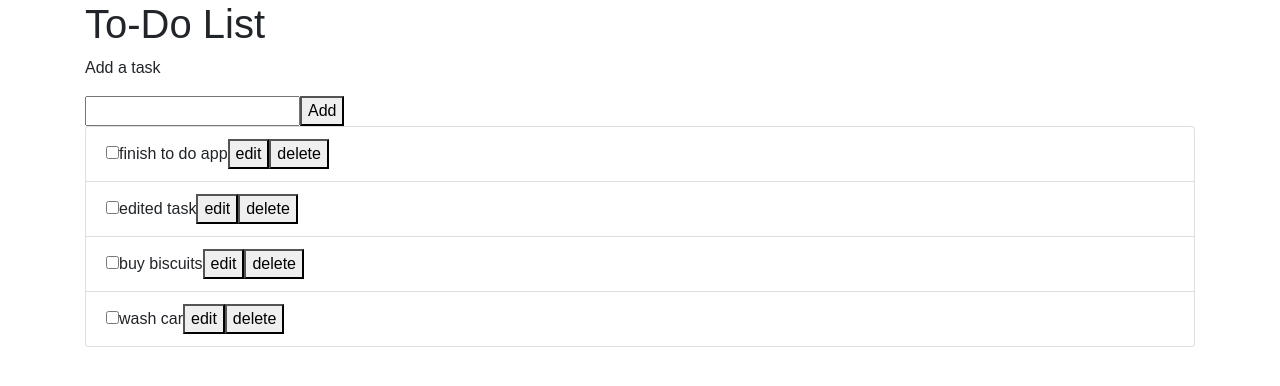
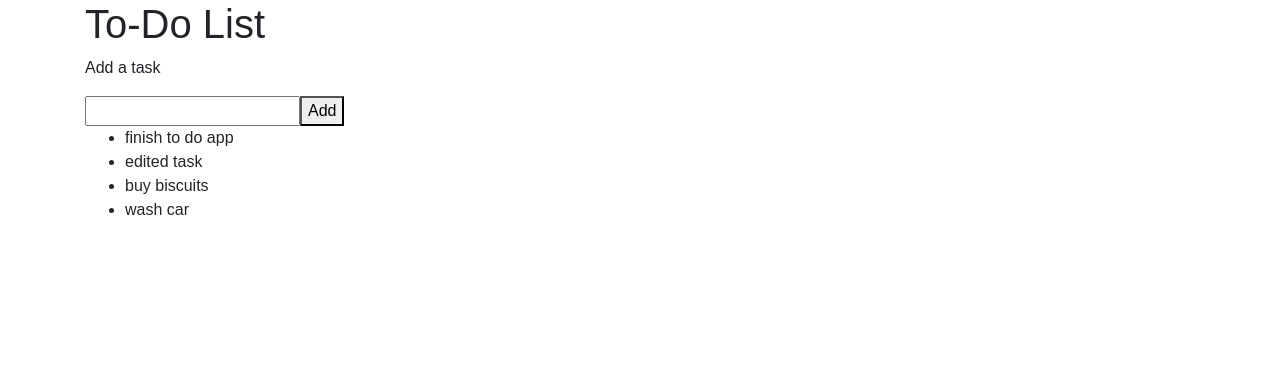
Before and after one commit to LewisAlderman/To-Do-App, a React (Create React App) app: page / in a window 1280 px wide. Shown: the top 386 px of the page. Built offline with nearby package versions, Linux system fonts and the light colour scheme.

Commit message:
Revert "Got checkboxes working"
This reverts commit 1a9cfca1a1357abe0c3b73815c5b1079cd802679.

```diff
--- a/src/components/List.jsx
+++ b/src/components/List.jsx
@@ -1,5 +1,4 @@
 import React, { Component } from "react";
-import ListItem from "./ListItem";
 
 class List extends Component {
 	constructor(props) {
@@ -15,7 +14,7 @@ class List extends Component {
 				{
 					id: 2,
 					task: "edited task",
-					completed: false,
+					completed: true,
 				},
 				{
 					id: 3,
@@ -25,14 +24,13 @@ class List extends Component {
 				{
 					id: 4,
 					task: "wash car",
-					completed: false,
+					completed: true,
 				},
 			],
 			listItem: "",
 		};
 		this.handleChange = this.handleChange.bind(this);
 		this.handleClick = this.handleClick.bind(this);
-		this.handleCheck = this.handleCheck.bind(this);
 	}
 
 	handleChange(e) {
@@ -56,19 +54,8 @@ class List extends Component {
 		});
 	}
 
-	handleCheck(index) {
-		let { toDoArray } = this.state;
-		toDoArray[index].completed = !toDoArray[index].completed;
-		let newArr = toDoArray;
-
-		this.setState({
-			toDoArray: newArr,
-		});
-	}
-
 	render() {
 		const { toDoArray } = this.state;
-
 		return (
 			<React.Fragment>
 				<p>Add a task</p>
@@ -77,13 +64,10 @@ class List extends Component {
 				{!toDoArray.length ? (
 					<p>Not items here</p>
 				) : (
-					<ul className="list-group">
+					<ul>
+						{" "}
 						{this.state.toDoArray.map((item, index) => (
-							<ListItem
-								key={index}
-								item={item}
-								onChange={() => this.handleCheck(index)}
-							/>
+							<li key={index}> {item.task} </li>
 						))}
 					</ul>
 				)}
--- a/src/components/ListItem.jsx
+++ /dev/null
@@ -1,11 +0,0 @@
-import React, { Component } from "react";
-
-const ListItem = ({ item, onChange }) => (
-	<li className="list-group-item">
-		<input type="checkbox" onChange={onChange} />
-		{item.task}
-		<button>edit</button>
-		<button>delete</button>
-	</li>
-);
-export default ListItem;
```
